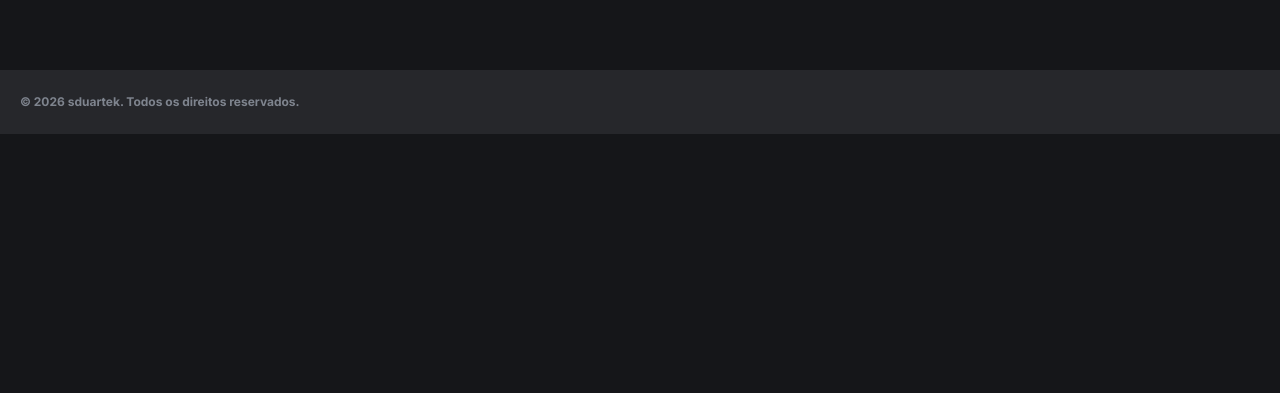
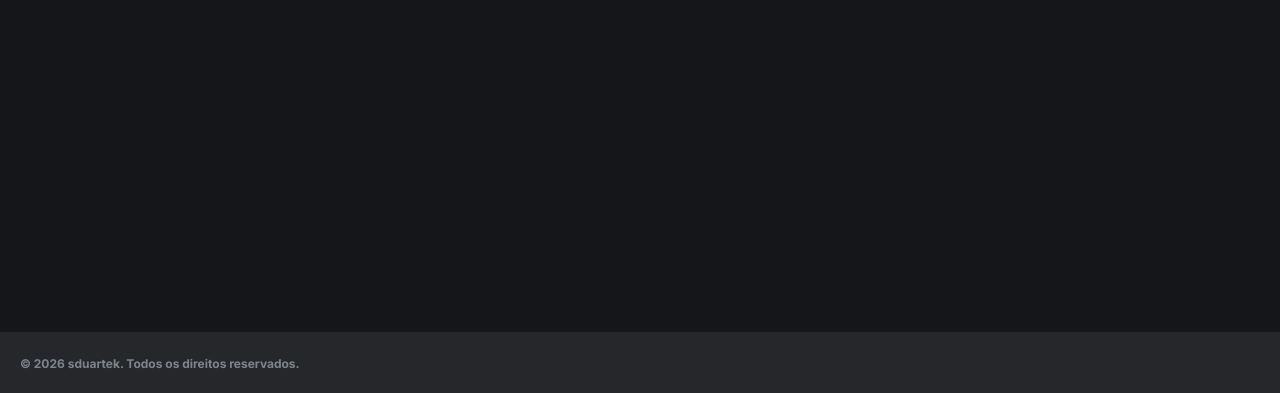
Before and after one commit to sduartek/curso_barber, a Next.js app in the folder barberapp/: page / in a window 1280 px wide. Shown: the part 404-797 px from the top of the page. Built offline with nearby package versions, Linux system fonts and the light colour scheme; no server answers; the database is empty.

Commit message:
feat: deploy and fix somethings on layout and minute 32/5

```diff
--- a/barberapp/app/globals.css
+++ b/barberapp/app/globals.css
@@ -3,49 +3,35 @@
 @tailwind utilities;
 
 @layer base {
-  :root {
-    --background: 0 0% 100%;
-    --foreground: 222.2 84% 4.9%;
-    --card: 0 0% 100%;
-    --card-foreground: 222.2 84% 4.9%;
-    --popover: 0 0% 100%;
-    --popover-foreground: 222.2 84% 4.9%;
-    --primary: 222.2 47.4% 11.2%;
-    --primary-foreground: 210 40% 98%;
-    --secondary: 210 40% 96.1%;
-    --secondary-foreground: 222.2 47.4% 11.2%;
-    --muted: 210 40% 96.1%;
-    --muted-foreground: 215.4 16.3% 46.9%;
-    --accent: 210 40% 96.1%;
-    --accent-foreground: 222.2 47.4% 11.2%;
-    --destructive: 0 84.2% 60.2%;
-    --destructive-foreground: 210 40% 98%;
-    --border: 214.3 31.8% 91.4%;
-    --input: 214.3 31.8% 91.4%;
-    --ring: 222.2 84% 4.9%;
-    --radius: 0.5rem;
-  }
-
   .dark {
     --background: 225 9% 9%;
     --foreground: 210 40% 98%;
+
     --card: 228 9% 11%;
     --card-foreground: 210 40% 98%;
+
     --popover: 228 9% 11%;
     --popover-foreground: 210 40% 98%;
+
     --primary: 252 100% 69%;
     --primary-foreground: 0 0% 100%;
+
     --secondary: 228 6% 16%;
     --secondary-foreground: 210 40% 98%;
+
     --muted: 228 6% 16%;
     --muted-foreground: 215 20.2% 65.1%;
+
     --accent: 228 6% 16%;
     --accent-foreground: 210 40% 98%;
+
     --destructive: 0 84% 60%;
     --destructive-foreground: 210 40% 98%;
+
     --border: 228 6% 16%;
     --input: 228 6% 16%;
     --ring: 212.7 26.8% 83.9%;
+
     --radius: 0.5rem;
   }
 }
@@ -55,6 +41,6 @@
     @apply border-border;
   }
   body {
-    @apply bg-background text-foreground;
+    @apply bg-background text-foreground antialiased h-screen flex flex-col;
   }
 }
--- a/barberapp/app/layout.tsx
+++ b/barberapp/app/layout.tsx
@@ -22,7 +22,9 @@
     <html lang="en">
       <body className={`${inter.className} dark`}>
         <AuthProvider>
-        {children}
+        <div className="flex-1">
+          {children}
+        </div>
         <Toaster/>
         <Footer/>
         </AuthProvider>
```
